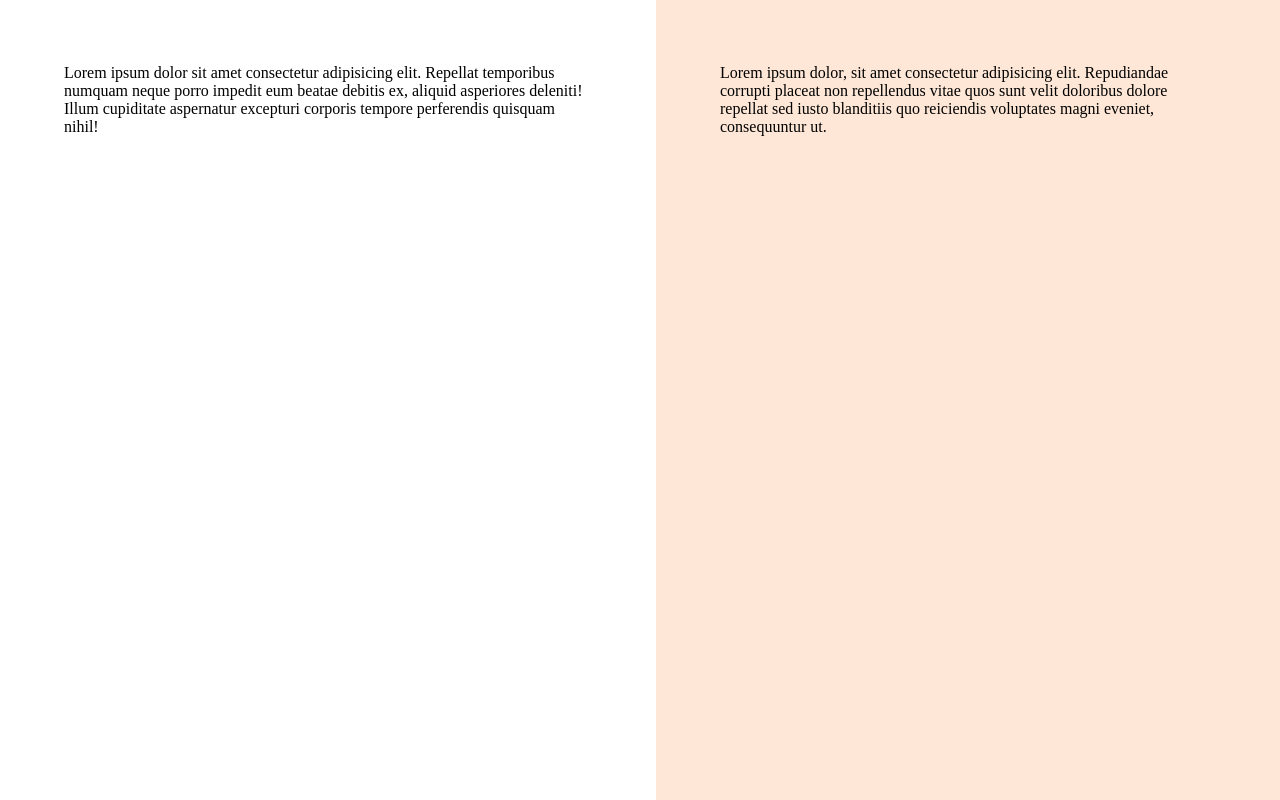
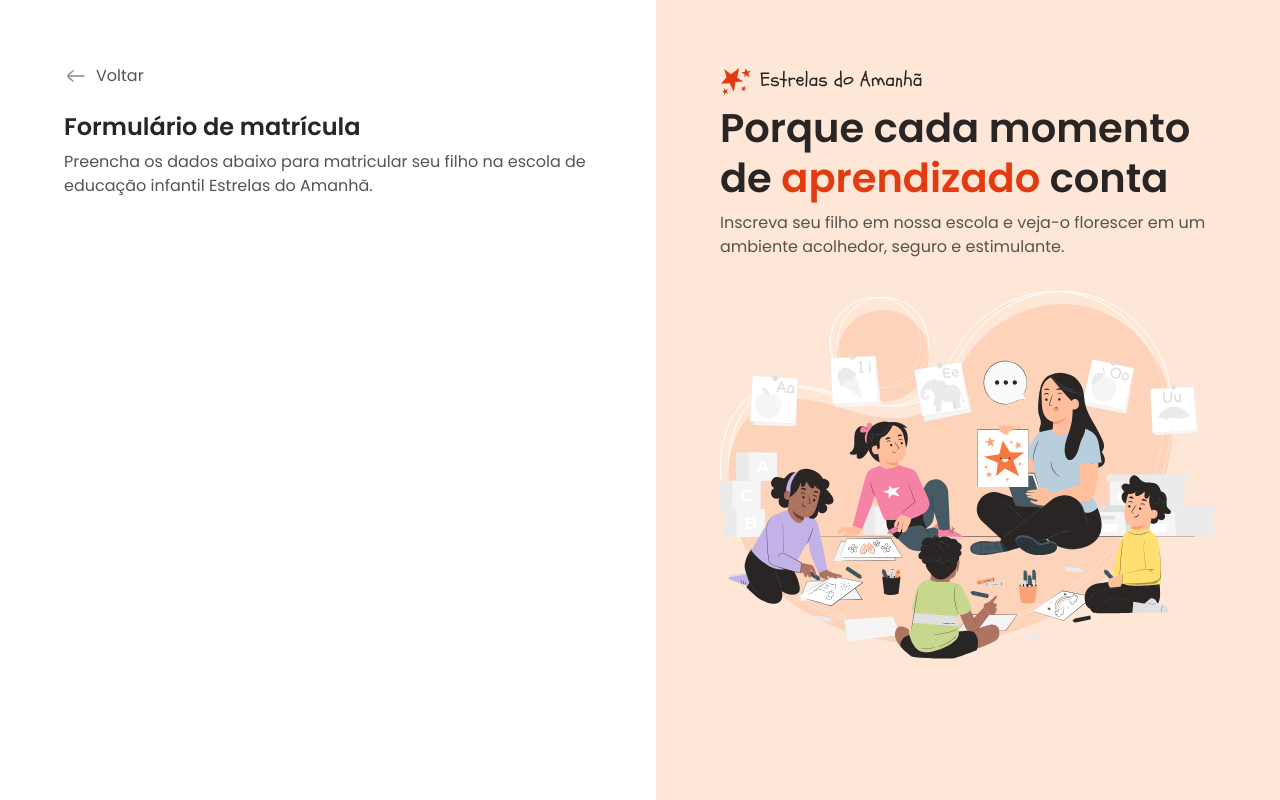
Before and after one commit to Raphagalv/Formulario-de-arquivos, a plain HTML site: page index.html in a window 1280 px wide. Drawn offline with Linux system fonts and the light colour scheme.

Commit message:
Conteúdo aside e conteúdo inicial do main

```diff
--- a/index.html
+++ b/index.html
@@ -18,11 +18,27 @@
 <body>
     <div id="app">
         <main>
-            <div class="main-container">Lorem ipsum dolor sit amet consectetur adipisicing elit. Repellat temporibus numquam neque porro impedit eum beatae debitis ex, aliquid asperiores deleniti! Illum cupiditate aspernatur excepturi corporis tempore perferendis quisquam nihil!</div>
+            <div class="main-container">
+                <div class="back">
+                    <img src="assets/interface icons/arrow-left-02.svg" alt="ícone de voltar">
+                    <span>Voltar</span>
+                </div>
+
+                <h1>Formulário de matrícula</h1>
+                <p>Preencha os dados abaixo para matricular seu filho na escola de educação infantil Estrelas do Amanhã.</p>
+            </div>
         </main>
 
         <aside>
-            <div class="aside-container">Lorem ipsum dolor, sit amet consectetur adipisicing elit. Repudiandae corrupti placeat non repellendus vitae quos sunt velit doloribus dolore repellat sed iusto blanditiis quo reiciendis voluptates magni eveniet, consequuntur ut.</div>
+            <div class="aside-container">
+                <header>
+                    <img src="assets/images/logo.svg" alt="Logo">
+                    <h2>Porque cada momento de <span>aprendizado</span> conta</h2>
+                    <p>Inscreva seu filho em nossa escola e veja-o florescer em um ambiente acolhedor, seguro e estimulante.</p>
+                </header>
+
+                <img src="assets/images/pana.svg" alt="Professora com crianças prestando atenção">
+            </div>
         </aside>
     </div>
 </body>
--- a/styles/global.css
+++ b/styles/global.css
@@ -28,4 +28,16 @@
 
 body {
     overflow: hidden;
+
+    font: var(--text);
+    color: var(--text-secundary);
 }
+
+h1, h2 {
+    color: var(--text-primary);
+}
+
+img {
+    max-width: 100%;
+    height: auto;
+}
--- a/styles/layout.css
+++ b/styles/layout.css
@@ -16,6 +16,21 @@ main {
         max-width: 33rem;
         margin-left: auto;
     }
+
+    & .back{
+        display: flex;
+        align-items: center;
+        gap: .5rem;
+        margin-bottom: 1.5rem;
+
+    }
+
+
+
+    & h1 {
+        font: 600 1.5rem/1.25 var(--font-family);
+        margin-bottom: .5rem;
+    }
 }
 
 aside {
@@ -25,5 +40,20 @@ aside {
 
     & .aside-container {
         max-width: 31rem;
+
+        & > img {
+            margin-top: 2rem;
+        }
+    }
+
+
+
+    & h2 {
+        font: 600 2.5rem/1.25 var(--font-family);
+        margin-bottom: .5rem;
+
+        & span {
+            color: var(--text-highlight);
+        }
     }
 }
```
Also changed, not shown: assets/images/Frame 48095957.svg (deleted), assets/images/logo.svg (added).
